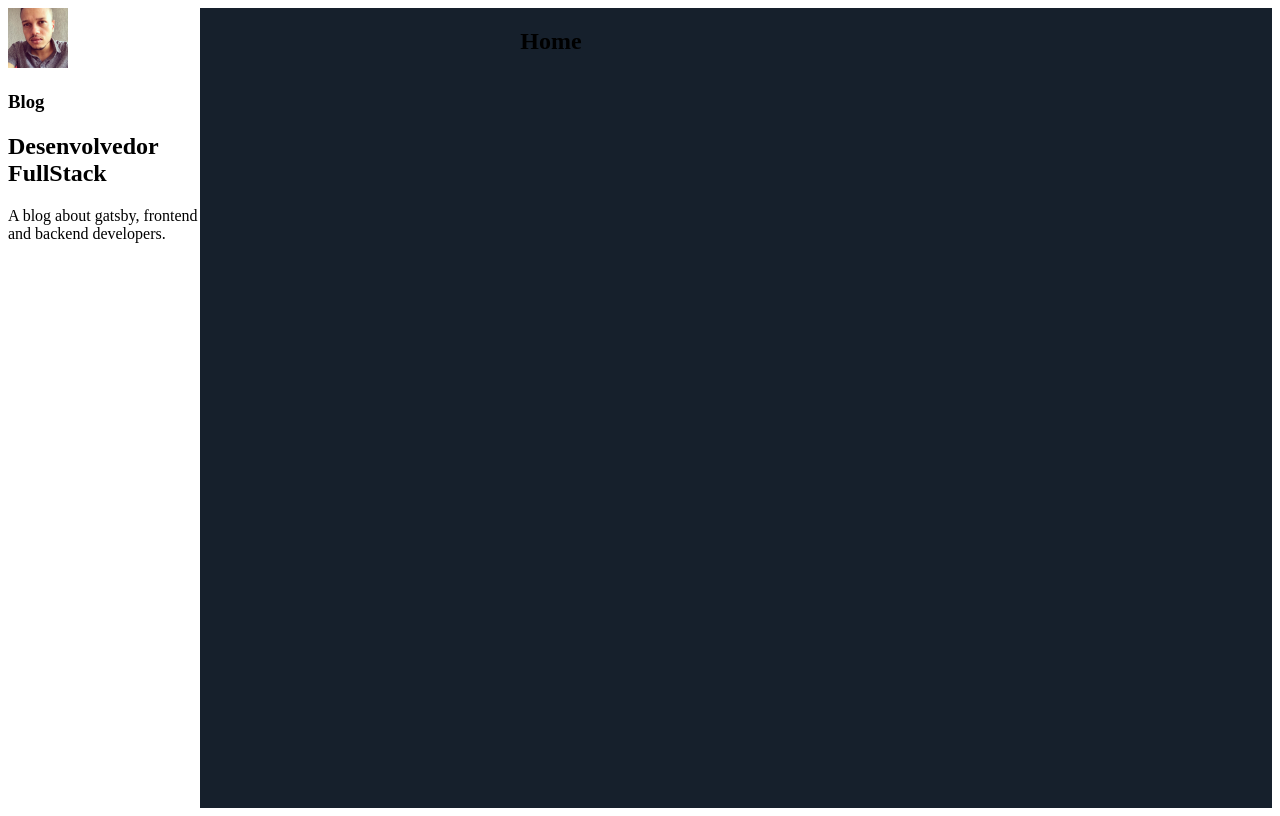
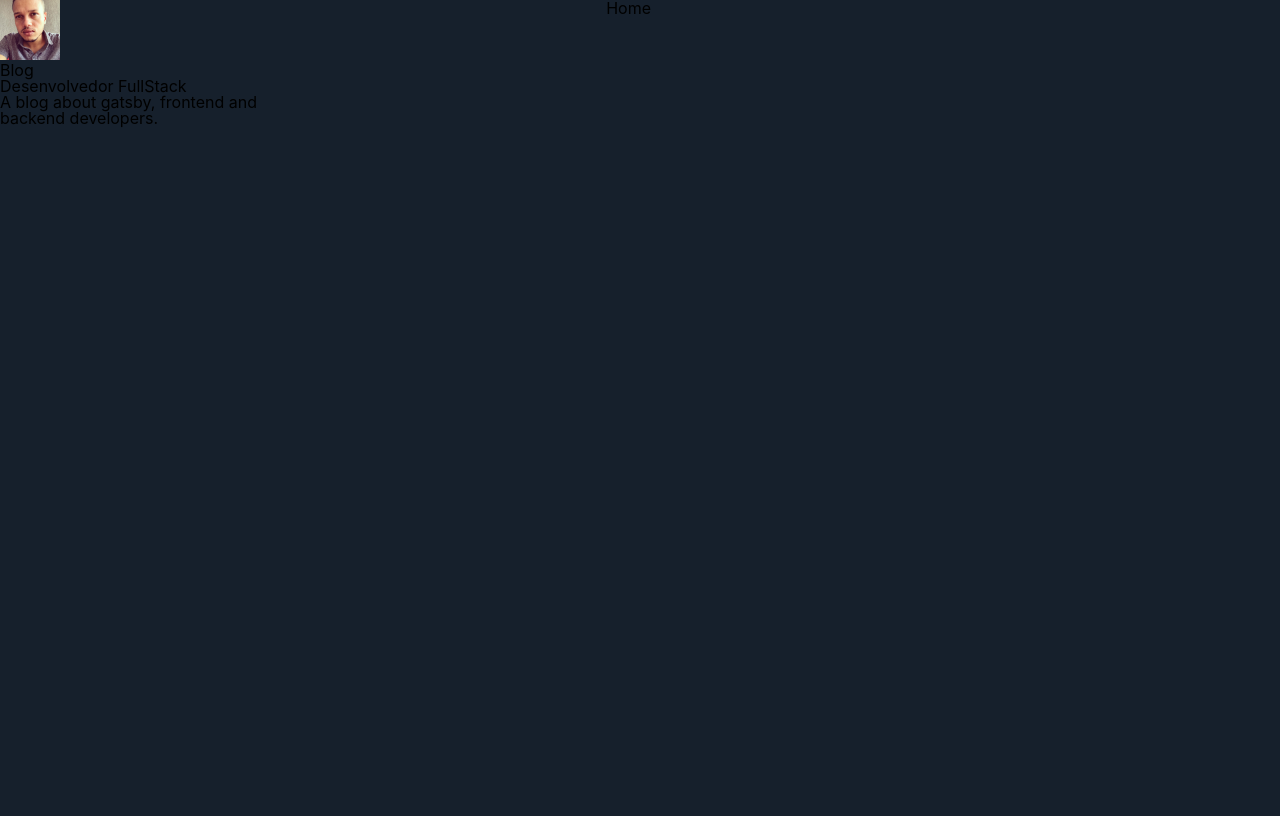
Before and after one commit to keelviinn/Blog-, a Gatsby site: page / in a window 1280 px wide. Built offline with nearby package versions, Linux system fonts and the light colour scheme; Gatsby itself is replaced by a stand-in of ours.

Commit message:
global styles with reset style

```diff
--- a/src/components/Layout/index.js
+++ b/src/components/Layout/index.js
@@ -1,6 +1,8 @@
 import React from "react";
 import PropTypes from "prop-types";
 import Profile from '../Profile';
+
+import GlobalStyles from '../../styles/global';
 import Styled from 'styled-components';
 
 const LayoutWrapper = Styled.section`
@@ -19,6 +21,7 @@
 
   return (
     <LayoutWrapper>
+      <GlobalStyles />
       <aside>
         <Profile />
       </aside>
--- /dev/null
+++ b/src/styles/global.js
@@ -0,0 +1,67 @@
+import { createGlobalStyle } from "styled-components"
+
+const GlobalStyles = createGlobalStyle`
+  /* http://meyerweb.com/eric/tools/css/reset/
+   v2.0 | 20110126
+   License: none (public domain)
+  */
+  html, body, div, span, applet, object, iframe,
+  h1, h2, h3, h4, h5, h6, p, blockquote, pre,
+  a, abbr, acronym, address, big, cite, code,
+  del, dfn, em, img, ins, kbd, q, s, samp,
+  small, strike, strong, sub, sup, tt, var,
+  b, u, i, center,
+  dl, dt, dd, ol, ul, li,
+  fieldset, form, label, legend,
+  table, caption, tbody, tfoot, thead, tr, th, td,
+  article, aside, canvas, details, embed,
+  figure, figcaption, footer, header, hgroup,
+  menu, nav, output, ruby, section, summary,
+  time, mark, audio, video {
+    margin: 0;
+    padding: 0;
+    border: 0;
+    font-size: 100%;
+    font: inherit;
+    vertical-align: baseline;
+  }
+  /* HTML5 display-role reset for older browsers */
+  article, aside, details, figcaption, figure,
+  footer, header, hgroup, menu, nav, section {
+    display: block;
+  }
+  body {
+    line-height: 1;
+  }
+  ol, ul {
+    list-style: none;
+  }
+  blockquote, q {
+    quotes: none;
+  }
+  blockquote:before, blockquote:after,
+  q:before, q:after {
+    content: '';
+    content: none;
+  }
+  table {
+    border-collapse: collapse;
+    border-spacing: 0;
+  }
+  * {
+    box-sizing: border-box;
+  }
+  body {
+    background: #16202c;
+    line-height: 1;
+    font-size: 100%;
+    font-family: -apple-system, BlinkMacSystemFont, "Segoe UI", Roboto, Helvetica, Arial, sans-serif, "Apple Color Emoji", "Segoe UI Emoji", "Segoe UI Symbol";
+  }
+  img {
+    display: block;
+  	width: 100%;
+  	height: auto;
+  }
+`
+
+export default GlobalStyles;
```
